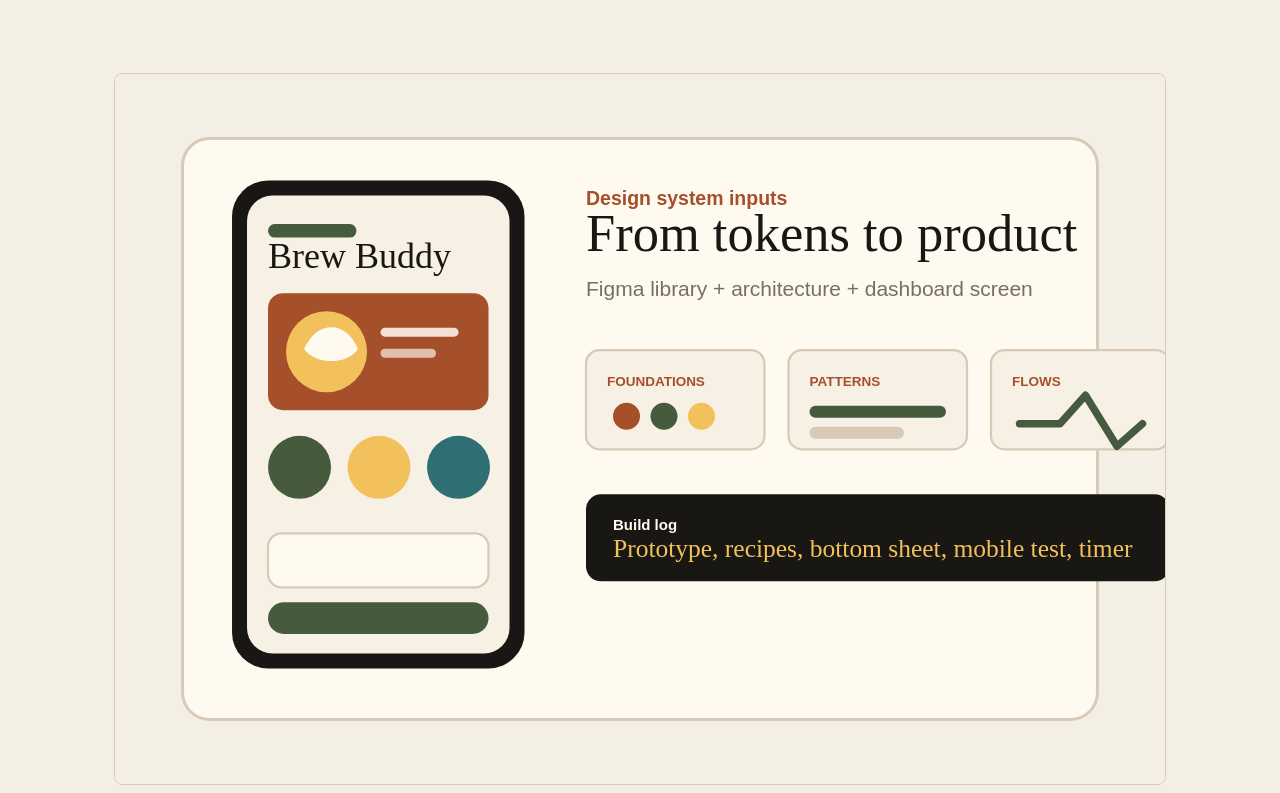
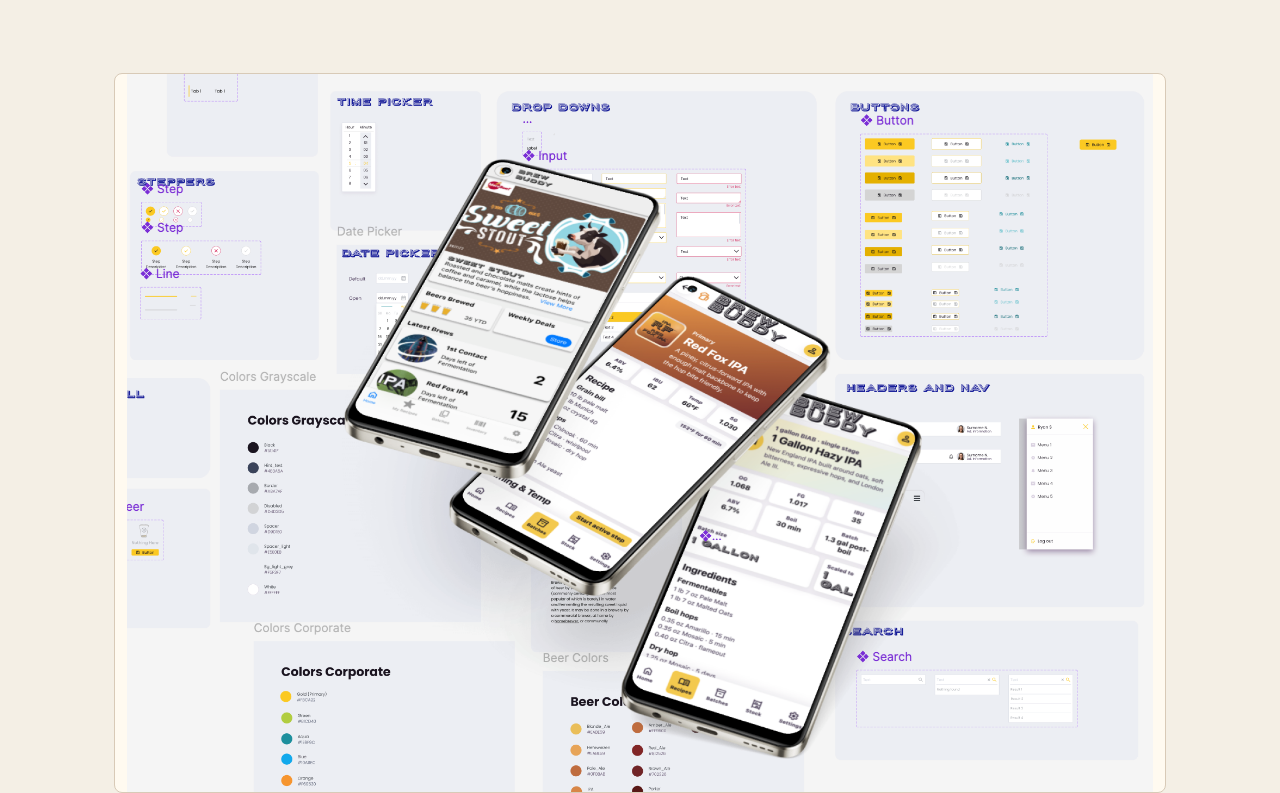
Before and after one commit to Rshea05/rshea05-portfolio, a plain HTML site: page projects/brew-buddy/index.html in a window 1280 px wide. Shown: the part 507-1300 px from the top of the page. Drawn offline with Linux system fonts and the light colour scheme.

Commit message:
Update Brew Buddy project visual

```diff
--- a/projects/brew-buddy/index.html
+++ b/projects/brew-buddy/index.html
@@ -28,7 +28,7 @@
       </section>
 
       <figure class="case-study-figure blueprint-lead">
-        <img src="../../assets/brew-buddy-system-card.svg" alt="Brew Buddy mobile app and design system artifact">
+        <img src="../../assets/brew-buddy-design-system-product.png" alt="Brew Buddy mobile app screens layered over the design system canvas">
       </figure>
 
       <section class="project-snapshot" aria-label="Project snapshot">
```
Also changed, not shown: projects/index.html (+1 -1 lines), assets/brew-buddy-design-system-product.png (added).
